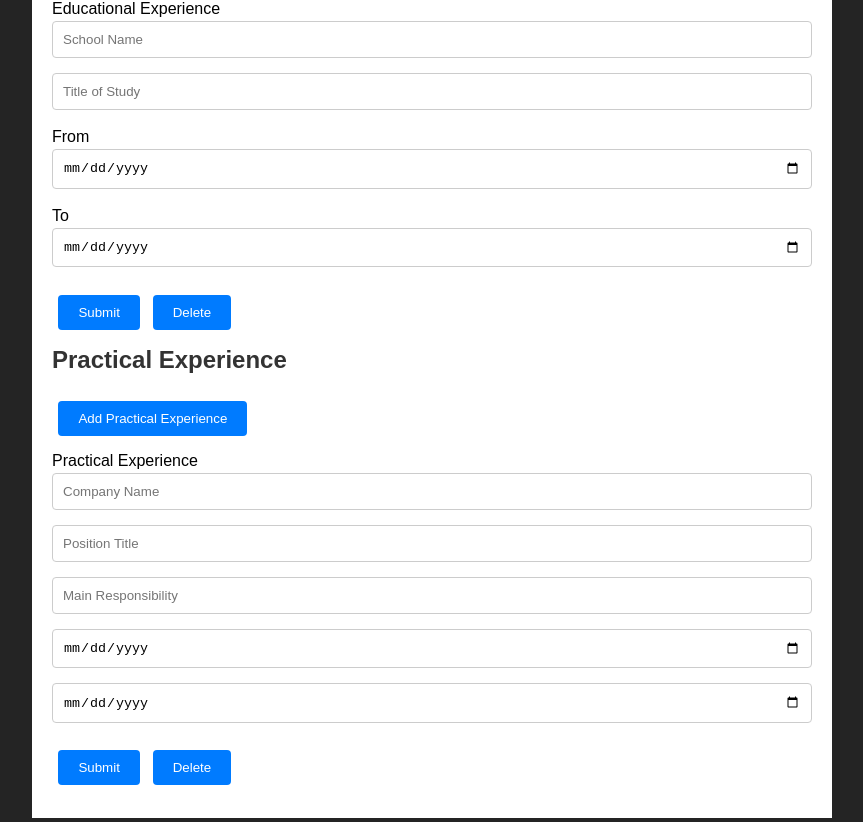
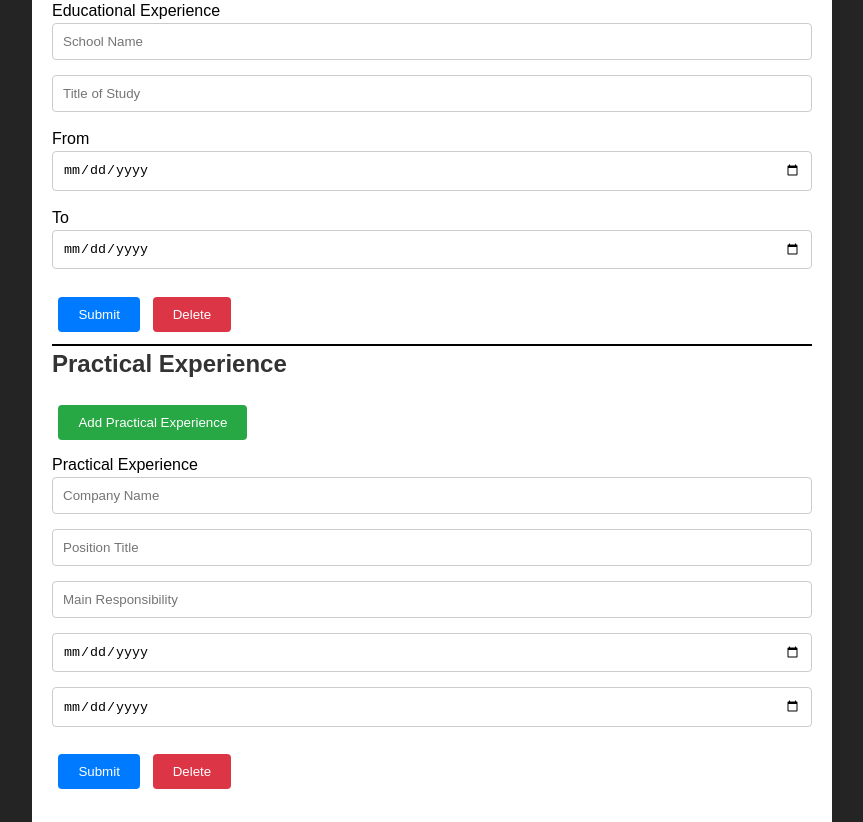
Before and after one commit to nuru484/cv-application, a React (Vite) app: page / in a window 1280 px wide. Shown: the part 370-1192 px from the top of the page, without its empty margins (208-1071 px from the left). Built offline with nearby package versions, Linux system fonts and the light colour scheme.

Commit message:
Added some styles to differentiate the buttons

```diff
--- a/src/components/educational-experience.jsx
+++ b/src/components/educational-experience.jsx
@@ -88,7 +88,9 @@ const EducationalExperience = ({ handleDelete }) => {
           <button type="submit" disabled={!isFormValid}>
             Submit
           </button>
-          <button onClick={handleDelete}>Delete</button>
+          <button className="deleteEduExBtn" onClick={handleDelete}>
+            Delete
+          </button>
         </form>
       ) : (
         <section className="educationalEx">
--- a/src/components/overview.jsx
+++ b/src/components/overview.jsx
@@ -42,9 +42,9 @@ const Overview = () => {
       <div>
         <GeneralInformation />
       </div>
-      <div>
+      <div className="educationalExperience">
         <h2>Educational Experience</h2>
-        <button onClick={handleEducationalEx}>
+        <button className="addEduExBtn" onClick={handleEducationalEx}>
           Add Educational Experience
         </button>
         {educationalEx.map((experience) => (
@@ -54,9 +54,12 @@ const Overview = () => {
           />
         ))}
       </div>
-      <div>
+      <div className="practicalExperience">
         <h2>Practical Experience</h2>
-        <button onClick={handleAddPracticalExperience}>
+        <button
+          className="addPracticalExBtn"
+          onClick={handleAddPracticalExperience}
+        >
           Add Practical Experience
         </button>
         {practicalExperiences.map((experience) => (
--- a/src/components/practical-experience.jsx
+++ b/src/components/practical-experience.jsx
@@ -107,7 +107,9 @@ const PracticalExperience = ({ handleDelete }) => {
           <button type="submit" disabled={!isFormValid}>
             Submit
           </button>
-          <button onClick={handleDelete}>Delete</button>
+          <button className="deletePracticalExBtn" onClick={handleDelete}>
+            Delete
+          </button>
         </form>
       ) : (
         <section className="practicalEx">
--- a/src/styles/global.css
+++ b/src/styles/global.css
@@ -49,12 +49,24 @@ button:hover {
   background-color: #0056b3;
 }
 
-button.edit-btn {
+.addEduExBtn,
+.addPracticalExBtn {
   background-color: #28a745;
 }
 
-button.delete-btn {
+.addEduExBtn:hover,
+.addPracticalExBtn:hover {
+  background-color: #156f2a;
+}
+
+.deleteEduExBtn,
+.deletePracticalExBtn {
   background-color: #dc3545;
+}
+
+.deleteEduExBtn:hover,
+.deletePracticalExBtn:hover {
+  background-color: #ac1927;
 }
 
 label {
@@ -63,17 +75,6 @@ label {
 
 section + section {
   margin-top: 20px;
-}
-
-.form-buttons {
-  display: flex;
-  justify-content: space-between;
-}
-
-.cv-layout {
-  display: grid;
-  grid-template-columns: 1fr 1fr;
-  gap: 20px;
 }
 
 .generalInfo p {
@@ -95,6 +96,7 @@ section + section {
   margin-bottom: 5px;
 }
 
-.edit-btn {
-  margin-top: 10px;
+.educationalExperience,
+.practicalExperience {
+  border-top: 2px solid black;
 }
```
Also changed, not shown: 5 other files (tests, documents, lock files or other folders).
